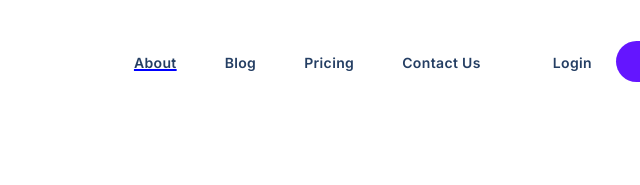
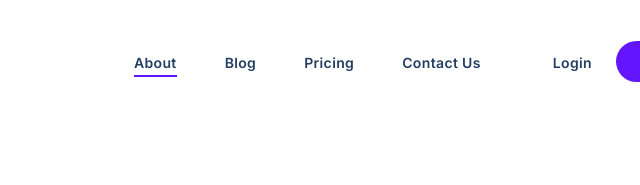
Before and after one commit to IITONETONI/MY-FINAL-PROJECT-3.3, a plain HTML site: page index.html in a window 1280 px wide. In both pictures the pointer is over the link "About". Shown: the top 185 px of the page, 501-1141 px from the left. Drawn offline with Linux system fonts and the light colour scheme.

Commit message:
09/08/2025 4:51pm

```diff
--- a/style.css
+++ b/style.css
@@ -189,12 +189,8 @@ NAVBAR ↓
     opacity: 0;
 }
 
-.nav__link:hover {
-    text-decoration: underline;
-    text-decoration-thickness: 2px;
-    text-decoration-color: blue;
-    font-weight: 600;
-    border-bottom: 4px;
+.nav__link:hover::after {
+    opacity: 1;
 }
 
 .login {
```
